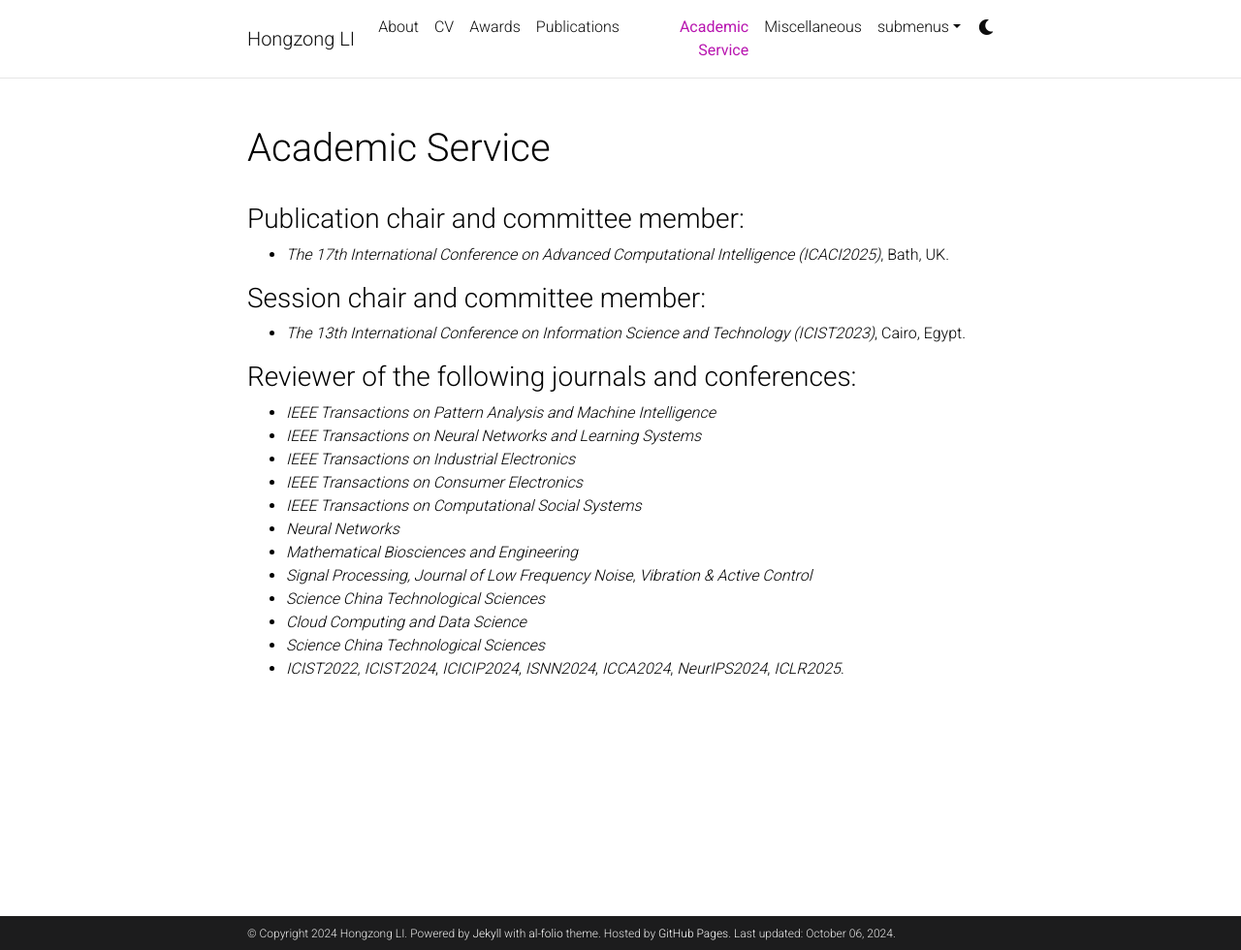
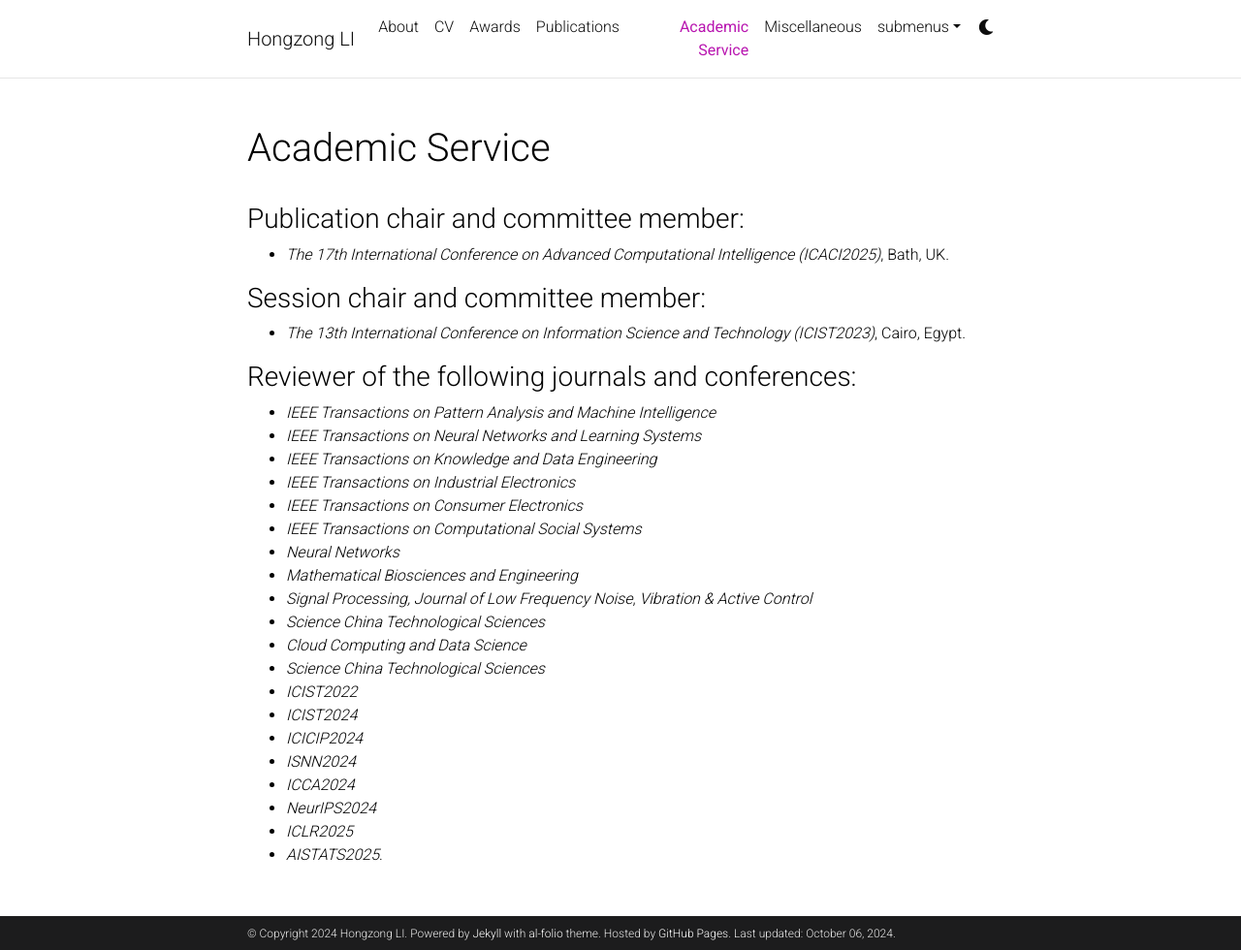
Before and after one commit to HongzongLI-CS/HongzongLI-CS.github.io, a Jekyll site: the page built from _pages/academic_service.md, in a window 1280 px wide and 980 px high. Shown: the whole window at 97% size. Built offline with Jekyll 4.4.1, drawn with Linux system fonts in a browser that asks for light colours; comment, search, counter and statistics services are not loaded; a style sheet for code colours, icons or effects is not loaded.

```diff
--- a/_pages/academic_service.md
+++ b/_pages/academic_service.md
@@ -16,6 +16,7 @@
 
 - *IEEE Transactions on Pattern Analysis and Machine Intelligence*
 - *IEEE Transactions on Neural Networks and Learning Systems*
+- *IEEE Transactions on Knowledge and Data Engineering*
 - *IEEE Transactions on Industrial Electronics*
 - *IEEE Transactions on Consumer Electronics*
 - *IEEE Transactions on Computational Social Systems*
@@ -25,4 +26,11 @@
 - *Science China Technological Sciences*
 - *Cloud Computing and Data Science*
 - *Science China Technological Sciences*
-- *ICIST2022*, *ICIST2024*, *ICICIP2024*, *ISNN2024*, *ICCA2024*, *NeurIPS2024*, *ICLR2025*.
+- *ICIST2022*
+- *ICIST2024*
+- *ICICIP2024*
+- *ISNN2024*
+- *ICCA2024*
+- *NeurIPS2024*
+- *ICLR2025*
+- *AISTATS2025*.
```
Also changed, not shown: _pages/about.md (+8 -3 lines), _pages/cv.md (+0 -1 lines), 2 other files.
